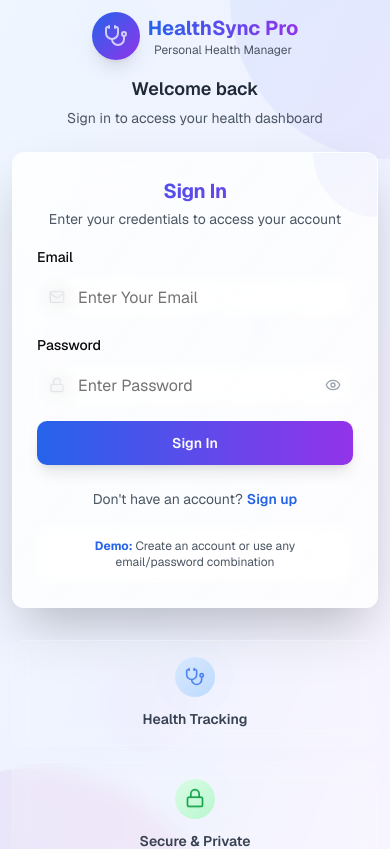
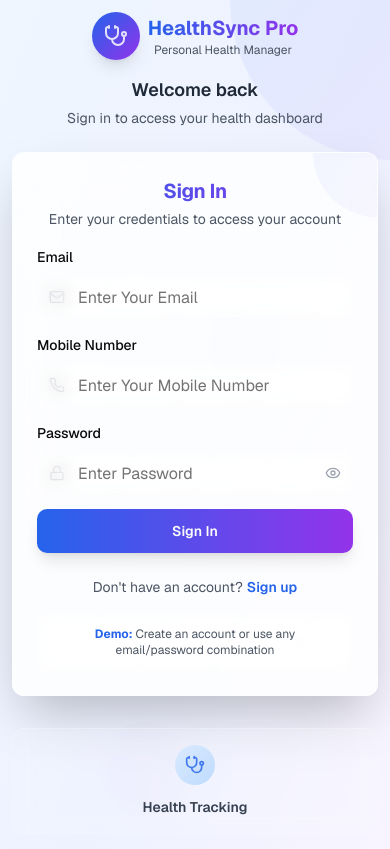
Before and after one commit to pragyesh7753/Health_Sync_Pro, a Next.js app: page / in a window 390 px wide. Shown: the top 849 px of the page. Built offline with nearby package versions, Linux system fonts and the light colour scheme.

Commit message:
add phone number on the signup page

```diff
--- a/components/health-profile.tsx
+++ b/components/health-profile.tsx
@@ -23,22 +23,18 @@ export function HealthProfile() {
       setNewAllergy("")
     }
   }
-
   const removeAllergy = (index: number) => {
     setAllergies(allergies.filter((_, i) => i !== index))
   }
-
   const addCondition = () => {
     if (newCondition.trim()) {
       setConditions([...conditions, newCondition.trim()])
       setNewCondition("")
     }
   }
-
   const removeCondition = (index: number) => {
     setConditions(conditions.filter((_, i) => i !== index))
   }
-
   return (
     <div className="space-y-6">
       <div className="flex flex-col sm:flex-row sm:items-center justify-between gap-4">
@@ -57,7 +53,6 @@ export function HealthProfile() {
           {isEditing ? "Cancel" : "Edit Profile"}
         </Button>
       </div>
-
       {/* Personal Information */}
       <Card>
         <CardHeader>
@@ -85,7 +80,8 @@ export function HealthProfile() {
               <Label htmlFor="firstName" className="text-sm font-medium">First Name</Label>
               <Input
                 id="firstName"
-                defaultValue="John"
+                defaultValue="Virat"
+
                 disabled={!isEditing}
                 className={`${!isEditing ? "bg-gray-50" : ""} text-base`}
               />
@@ -94,7 +90,7 @@ export function HealthProfile() {
               <Label htmlFor="lastName" className="text-sm font-medium">Last Name</Label>
               <Input
                 id="lastName"
-                defaultValue="Doe"
+                defaultValue="Kohali"
                 disabled={!isEditing}
                 className={`${!isEditing ? "bg-gray-50" : ""} text-base`}
               />
@@ -187,7 +183,7 @@ export function HealthProfile() {
             <div className="grid gap-4 grid-cols-1 sm:grid-cols-2 lg:grid-cols-3">
               <div className="space-y-2">
                 <Label>Name</Label>
-                <Input defaultValue="Jane Doe" disabled={!isEditing} className={!isEditing ? "bg-gray-50" : ""} />
+                <Input defaultValue="Anushka" disabled={!isEditing} className={!isEditing ? "bg-gray-50" : ""} />
               </div>
               <div className="space-y-2">
                 <Label>Relationship</Label>
@@ -196,7 +192,7 @@ export function HealthProfile() {
               <div className="space-y-2">
                 <Label>Phone</Label>
                 <Input
-                  defaultValue="+1 (555) 987-6543"
+                  defaultValue="+91 (987) 654-3210"
                   disabled={!isEditing}
                   className={!isEditing ? "bg-gray-50" : ""}
                 />
--- a/components/login-register.tsx
+++ b/components/login-register.tsx
@@ -7,7 +7,7 @@ import { Card, CardContent, CardDescription, CardHeader, CardTitle } from "@/com
 import { Button } from "@/components/ui/button"
 import { Input } from "@/components/ui/input"
 import { Label } from "@/components/ui/label"
-import { Stethoscope, Eye, EyeOff, Mail, Lock, User, AlertCircle } from "lucide-react"
+import { Stethoscope, Eye, EyeOff, Mail, Lock, User,Phone, AlertCircle } from "lucide-react"
 import { useAuth } from "@/components/auth-context"
 
 export function LoginRegister() {
@@ -22,6 +22,7 @@ export function LoginRegister() {
     firstName: "",
     lastName: "",
     confirmPassword: "",
+    mobileNumber: "",
   })
 
   const { login, register } = useAuth()
@@ -167,6 +168,23 @@ export function LoginRegister() {
                     />
                   </div>
                 </div>
+              {/* Mobile Number */}
+              <div className="space-y-2">
+                <Label htmlFor="mobileNumber" className="text-sm font-medium">Mobile Number</Label>
+                <div className="relative group">
+                  <Phone className="absolute left-3 top-3 h-4 w-4 text-gray-400 group-focus-within:text-blue-600 transition-colors duration-200" />
+                  <Input
+                    id="mobileNumber"
+                    name="mobileNumber"
+                    type="tel"
+                    placeholder="Enter Your Mobile Number"
+                    value={formData.mobileNumber}
+                    onChange={handleInputChange}
+                    className="pl-10 text-base glass border-gray-200 focus:border-blue-500 focus:ring-2 focus:ring-blue-200 transition-all duration-200"
+                    required
+                  />
+                </div>
+              </div>
 
               {/* Password */}
               <div className="space-y-2">
@@ -255,6 +273,7 @@ export function LoginRegister() {
                       firstName: "",
                       lastName: "",
                       confirmPassword: "",
+                      mobileNumber: "",
                     })
                   }}
                   className="ml-1 text-blue-600 hover:text-purple-600 font-semibold transition-all duration-200 hover:scale-105"
```
Lines whose indentation alone changed are shown as unchanged.
